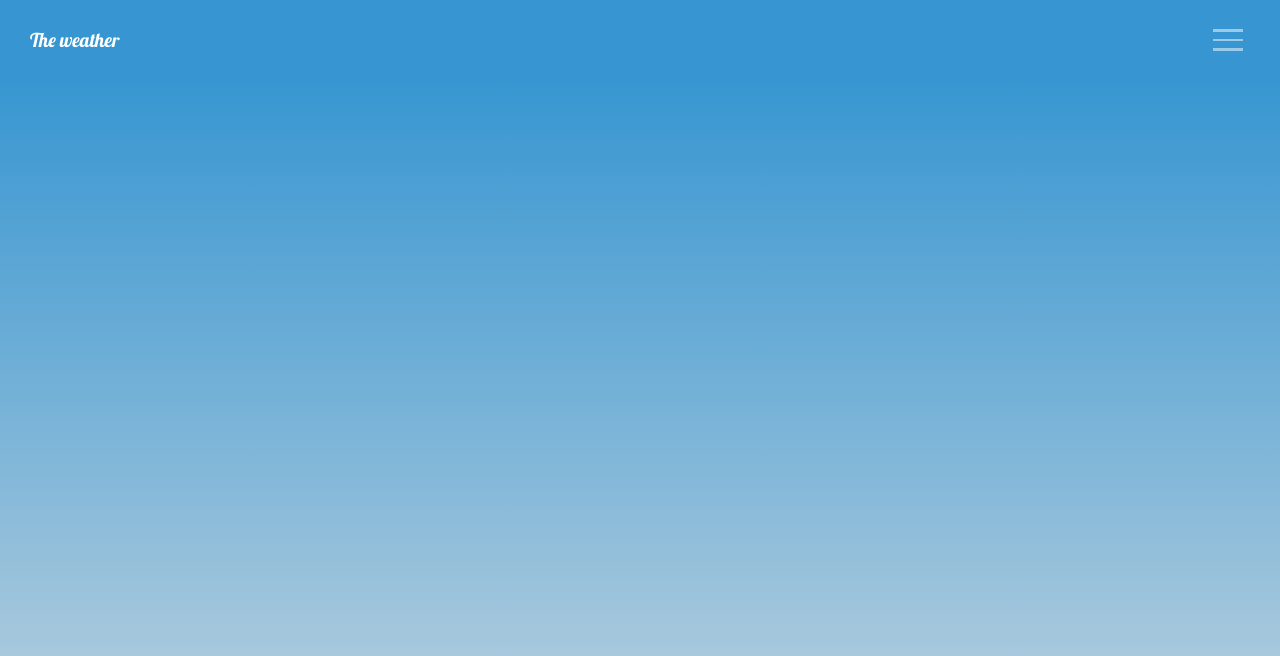
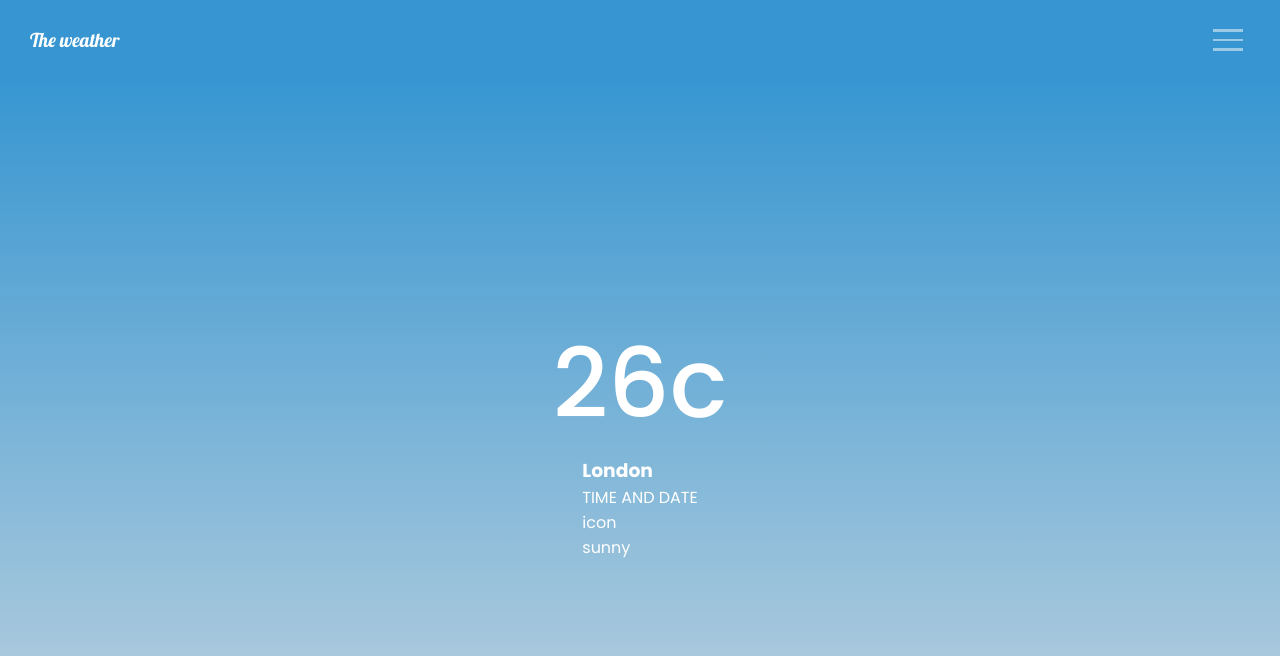
Before and after one commit to marcusxart/Weather-App, a React (Create React App) app: page / in a window 1280 px wide. Shown: the top 656 px of the page. Built offline with nearby package versions, Linux system fonts and the light colour scheme.

Commit message:
reformat content component

```diff
--- a/src/GlobalStyles.js
+++ b/src/GlobalStyles.js
@@ -20,6 +20,11 @@ h1{
     font-family: 'Lobster', cursive;
     font-weight: 400;
 }
+h2,
+h3,
+p{
+    color: #ffffff;
+}
 `;
 
 export default GlobalStyles;
--- a/src/componets/Content.js
+++ b/src/componets/Content.js
@@ -30,4 +30,4 @@ const ContentStyled = styled.section`
   }
 `;
 
-export default Context;
+export default Content;
--- a/src/pages/Home.js
+++ b/src/pages/Home.js
@@ -1,11 +1,13 @@
 import React from "react";
 import Header from "../componets/Header";
 import styled from "styled-components";
+import Content from "../componets/Content";
 
 const Home = () => {
   return (
     <HomeStyled>
       <Header />
+      <Content />
     </HomeStyled>
   );
 };
```
